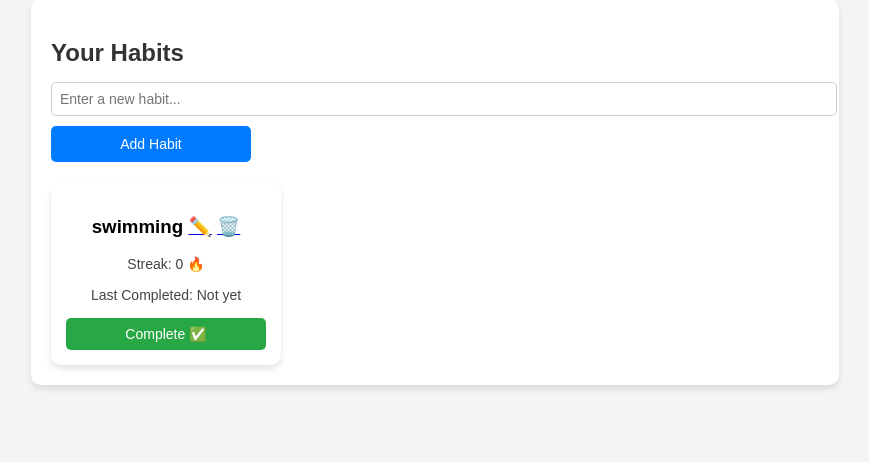
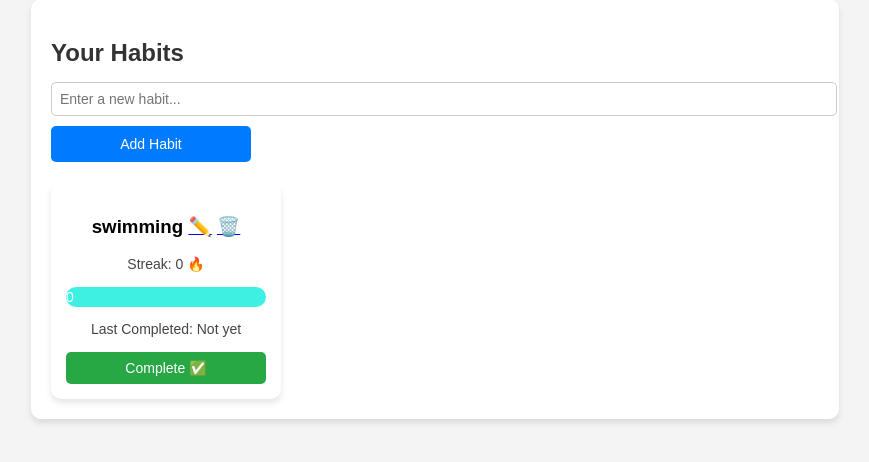
Before and after one commit to sarthsg17/Habit-Tracker, a Flask app: page /manage-habits in a window 1280 px wide. Shown: the part 91-553 px from the top of the page, without its empty margins (205-1074 px from the left). Run offline with Flask 3, Linux system fonts and the light colour scheme; a user stored in the database is signed in.

Commit message:
feat: add progress bar styling and update feature list for completed tasks

```diff
--- a/features.txt
+++ b/features.txt
@@ -3,7 +3,9 @@
     Users can see their habit completion in a calendar format
     Helps track long-term consistency
 
-2. 📊 Habit Streaks & Progress Visualization
+    ===========CALENDER ADDED=============
+
+2. 📊 Habit Streaks & Progress Visualization (COMPLETED)
 
     Display streaks (e.g., "You've completed this habit for 10 days in a row!")
     Use charts (bar graph, pie chart) to show progress
@@ -23,7 +25,7 @@
     Send email or push notifications for incomplete habits
     Popup reminders within the app
 
-6. 🎖 Badges & Rewards System
+6. 🎖 Badges & Rewards System (COMPLETED)
 
     Reward users with virtual badges for completing habits consistently
     Example: "Early Riser" badge for waking up early 30 days in a row
--- a/static/styles.css
+++ b/static/styles.css
@@ -594,3 +594,28 @@ p {
 .btn:hover {
     background: #0056b3;
 }
+
+
+/* Progress Bar Styling */
+.progress-container {
+    width: 100%;
+    background-color: #08ecd9c7;
+    border-radius: 10px;
+    overflow: hidden;
+    margin: 10px 0;
+}
+
+.progress-bar {
+    height: 20px;
+    text-align: center;
+    line-height: 20px;
+    font-size: 14px;
+    color: white;
+    border-radius: 10px;
+    transition: width 0.5s ease-in-out;
+}
+
+/* Dynamic Colors */
+.low { background-color: #f76c6c; } /* Red for low streaks */
+.medium { background-color: #f7c66c; } /* Yellow for medium */
+.high { background-color: #6cf76c; } /* Green for high streaks */
--- a/templates/manage_habits.html
+++ b/templates/manage_habits.html
@@ -62,6 +62,16 @@
                             <a href="{{ url_for('main.confirm_delete', habit_id=habit.id) }}" title="Delete Habit">🗑️</a>
                         </h3>
                         <p>Streak: {{ habit.streak }} 🔥</p>
+                        <div class="progress-container">
+                            <div class="progress-bar
+                                {% if habit.streak <= 5 %} low
+                                {% elif habit.streak <= 10 %} medium
+                                {% else %} high
+                                {% endif %}"
+                                style="width: {{ (habit.streak / 30) * 100 }}%;">
+                                {{ habit.streak }} days
+                            </div>
+                        </div>
                         <p>Last Completed: {{ habit.last_completed.strftime('%Y-%m-%d') if habit.last_completed else "Not yet" }}</p>
 
                         <!-- Complete Habit Button -->
```
Also changed, not shown: instance/habit_tracker.db.
